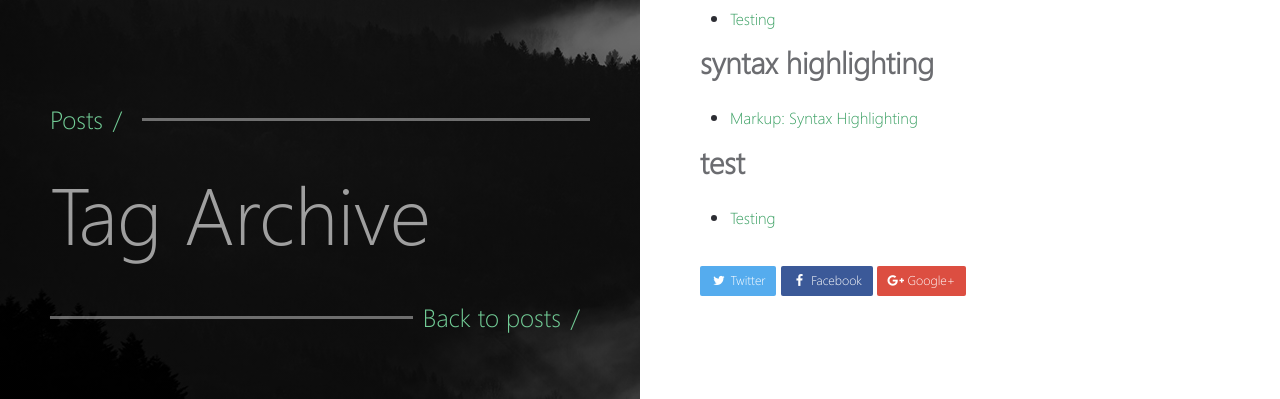
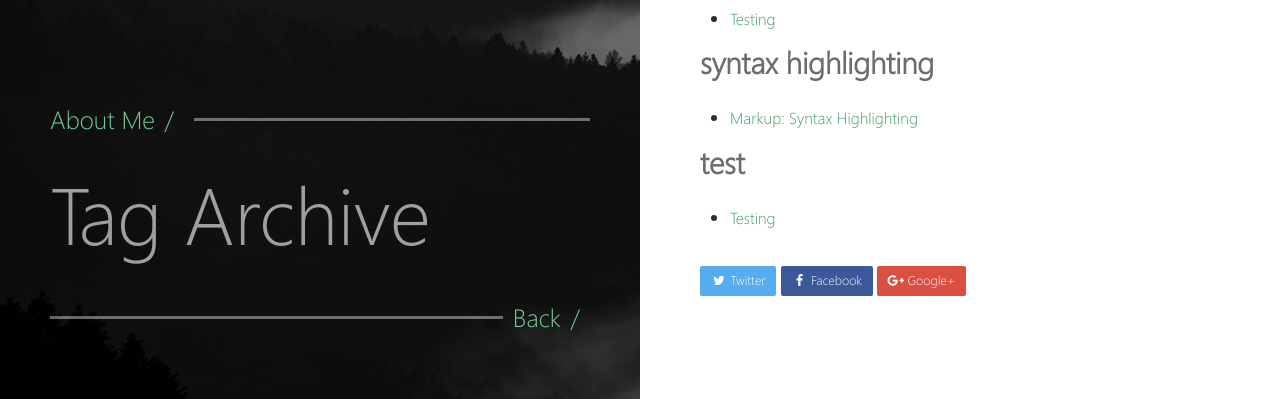
Before and after one commit to DCMasterRace/dcensored.github.io, a Jekyll site: the page built from _pages/tags.md, in a window 1280 px wide. Shown: the part 498-897 px from the top of the page. Built offline with Jekyll 4.4.1, drawn with Linux system fonts in a browser that asks for light colours.

Commit message:
updated 0.0.4

```diff
--- a/_config.yml
+++ b/_config.yml
@@ -7,7 +7,7 @@ locale: en_US
 
 # Left Block Images
 background:
-  homepage: images/home.png                           # this image will be shown on homepage's left block
+  homepage: images/phome.png                           # this image will be shown on homepage's left block
   post-list: images/unsplash-image-10.jpg             # this image will be shown on post list page
   default-post: images/unsplash-gallery-image-3.jpg   # this image will be shown when post's front matter doesn't specify any image
 
--- a/_layouts/home.html
+++ b/_layouts/home.html
@@ -25,7 +25,7 @@ layout: compress
 
   <div class="block-right">
     <a href="{{ site.url }}/posts" title="posts" class="posts-menu-icon"></a>
-    <span class="posts-link">POSTS</span>
+    <span class="posts-link">About Me</span>
     <a title="project" class="projects-menu-icon">
       <span></span>
     </a>
--- a/_layouts/page.html
+++ b/_layouts/page.html
@@ -11,7 +11,7 @@ layout: compress
       <div class="content">
         <a href="{{ site.url }}" class="logo"><img src="{{ site.url }}/images/{{ site.logo }}"></a>
         <div class="post-title-section">
-          <div class="section-line">Posts <em>/</em></div>
+          <div class="section-line">About Me <em>/</em></div>
           <h1 class="section-title">{{ page.title | markdownify | remove: "<p>" | remove: "</p>" }}</h1>
           <ul class="tags">
             {% for tag in page.tags %}
@@ -20,7 +20,7 @@ layout: compress
               {% endunless %}
             {% endfor %}
           </ul>
-          <div class="section-line reverse"><a href="{{ site.url}}/posts">Back to posts</a> <em>/</em></div>
+          <div class="section-line reverse"><a href="{{ site.url}}/posts">Back</a> <em>/</em></div>
         </div>
       </div>
     </div>
--- a/_layouts/post.html
+++ b/_layouts/post.html
@@ -11,7 +11,7 @@ layout: compress
       <div class="content">
         <a href="{{ site.url }}" class="logo"><img src="{{ site.url }}/images/{{ site.logo }}"></a>
         <div class="post-title-section">
-          <div class="section-line">Posts <em>/</em></div>
+          <div class="section-line">About Me <em>/</em></div>
           <h1 class="section-title">{{ page.title | markdownify | remove: "<p>" | remove: "</p>" }}</h1>
           <ul class="tags">
             {% for tag in page.tags %}
@@ -20,7 +20,7 @@ layout: compress
               {% endunless %}
             {% endfor %}
           </ul>
-          <div class="section-line reverse"><a href="{{ site.url}}/posts">Back to posts</a> <em>/</em></div>
+          <div class="section-line reverse"><a href="{{ site.url}}/posts">Back</a> <em>/</em></div>
         </div>
       </div>
     </div>
```
Also changed, not shown: images/phome.png (added), 3 other files.
